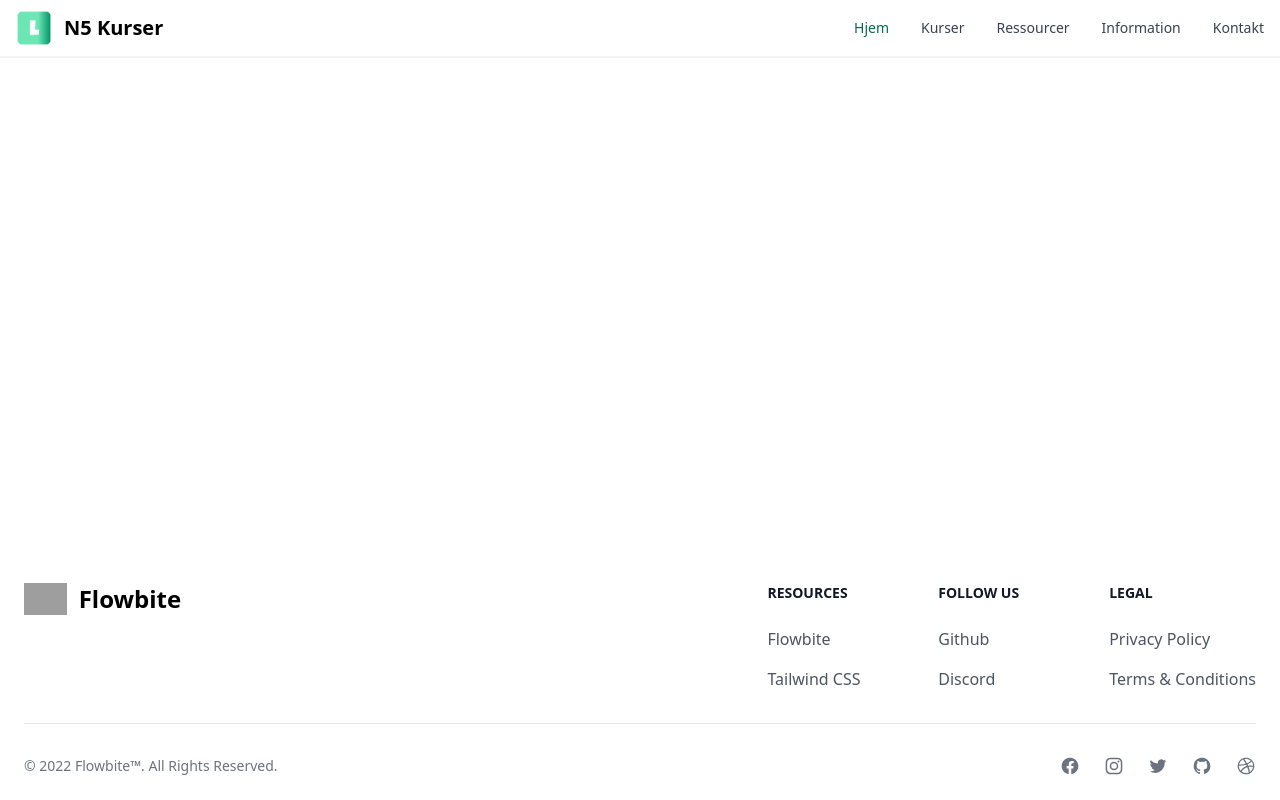
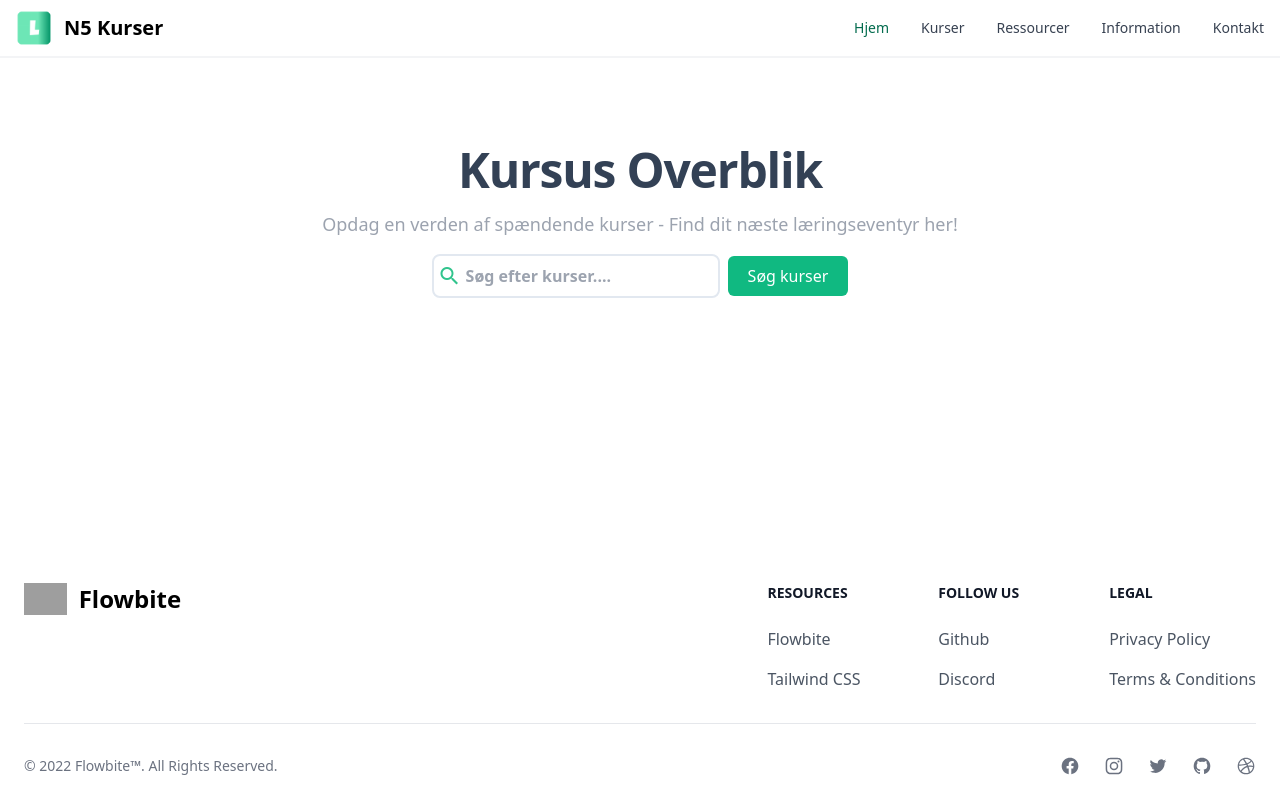
Before and after one commit to nikl1425/N5-Kurser, a Django app: page /courses in a window 1280 px wide. Run offline with Django 4.2, Linux system fonts and the light colour scheme; style sheets or scripts are compiled from the project's sources; some libraries are stand-ins or nearby versions; grey boxes are pictures that could not be loaded.

Commit message:
submitted another course and started banner courses page

```diff
--- a/core/views.py
+++ b/core/views.py
@@ -1,6 +1,15 @@
 from django.shortcuts import render
 from django.http import HttpResponse
 from django.views import View
+from .models import Course, CourseCategory
+
+
+# Helper Functions
+
+
+
+
+
 
 
 
@@ -14,4 +23,12 @@ class IndexView(View):
 
 class CourseView(View):
     def get(self, request):
-        return render(request, "courses.html")
+        courses = Course.objects.order_by("-Created")
+        course_categories = CourseCategory.objects.all()
+
+        context = {
+            "courses": courses,
+            "categories": course_categories
+        }
+
+        return render(request, "courses.html", context=context)
--- a/templates/_base.html
+++ b/templates/_base.html
@@ -14,7 +14,7 @@
     <link rel="stylesheet" href="{% static 'src/output.css' %}" />
   </head>
 
-  <body class="flex flex-col min-h-full">
+  <body class="flex flex-col min-h-full font-sans">
     <header class="border-b-2 border-b-gray-100">
       <nav class="border-gray-200 px-2 sm:px-4 py-2.5 rounded dark:bg-gray-800">
         <div
--- a/templates/courses.html
+++ b/templates/courses.html
@@ -1,9 +1,45 @@
-{% extends "_base.html" %}
-{% load static %}
-{% block content %}
+{% extends "_base.html" %} {% load static %} {% block content %}
+
+<section>
+  <div class="mx-auto max-w-screen-xl text-center bg-white py-20">
+    <h1
+      class="text-4xl lg:text-5xl text-slate-700 font-bold tracking-tight py-2"
+    >
+      Kursus Overblik
+    </h1>
+    <h2 class="text-lg font-medium tracking-normal text-gray-400 py-2">
+      Opdag en verden af spændende kurser - Find dit næste læringseventyr her!
+    </h2>
+    <div class="flex w-full justify-center my-2">
+      <form action="" class="flex flex-row items-center">
+        <div class="me-2">
+          <div
+            class="border-2 border-slate-200 focus:border-slate-200 rounded-lg flex"
+          >
+            <span class="ps-1 material-icons md-24 text-green-400 my-auto"> search </span>
+            <input
+              class="py-2 ms-0 ps-1 font-semibold placeholder-gray-400 w-64 border-none font-sans rounded-lg focus:outline-none focus:ring focus:ring-emerald-300"
+              type="text"
+              name=""
+              id=""
+              placeholder="Søg efter kurser...."
+            />
+          </div>
+        </div>
+        <button
+          type="button"
+          class="focus:outline-none text-white bg-emerald-500 hover:bg-emerald-700 focus:ring-4 focus:ring-green-300 font-medium rounded-md text-base px-5 py-2 dark:bg-green-600 dark:hover:bg-green-700 dark:focus:ring-green-800"
+        >
+          Søg kurser
+        </button>
+      </form>
+    </div>
+  </div>
+  <div></div>
+</section>
 
 <section class="">
-
+  <div></div>
 </section>
 
 {% endblock content %}
```
Also changed, not shown: media/courses/nodejs.jpg (added).
